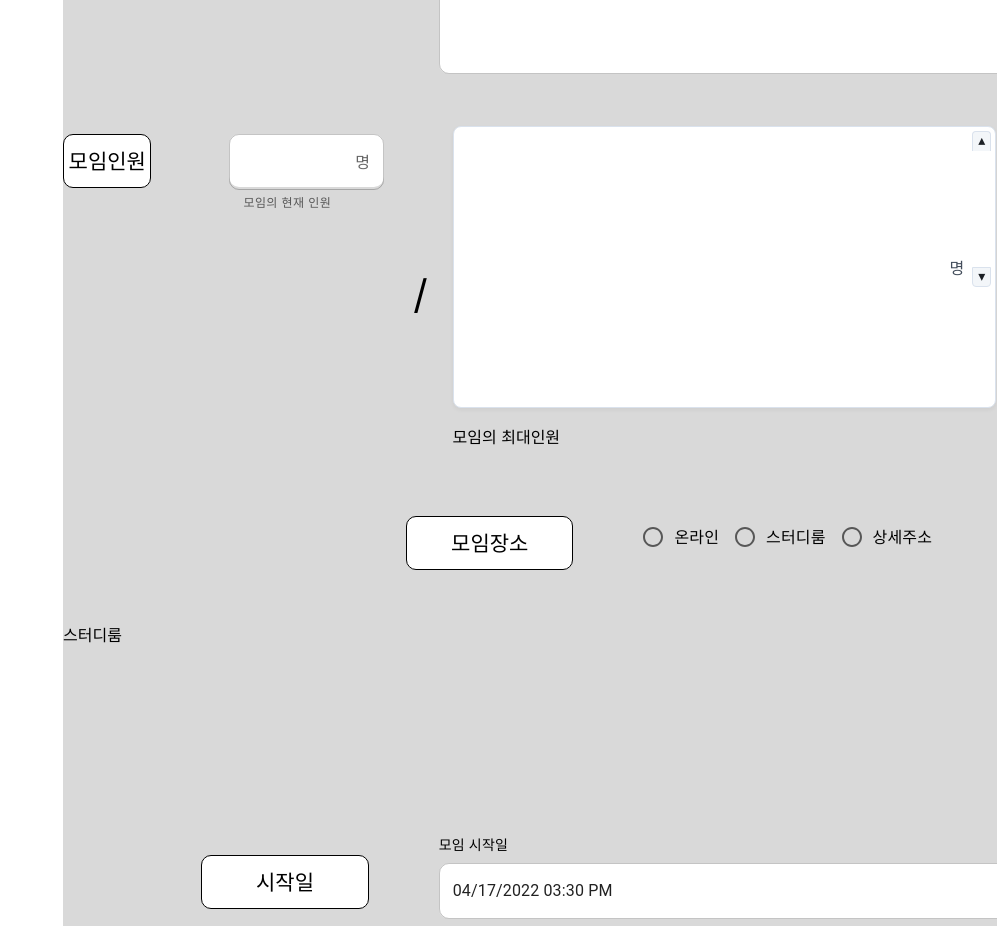
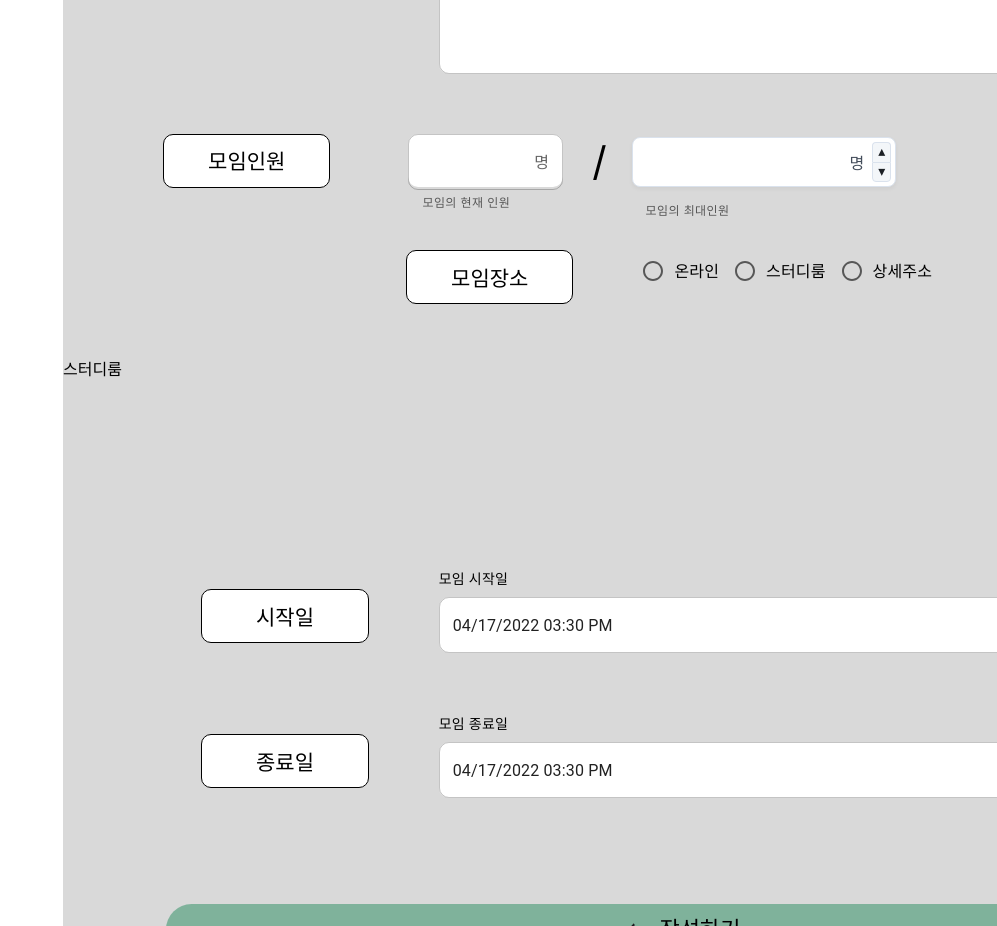
Before and after one commit to gemynd1/Study-Res-System, a React (Create React App) app in the folder src/main/frontend/: page /board/postRewrite in a window 1280 px wide. Shown: the part 820-1746 px from the top of the page, without its empty margins (283-1280 px from the left). Built offline with nearby package versions, Linux system fonts and the light colour scheme; no server answers.

Commit message:
fix: board페이지 위치수정 & group-input 수정

```diff
--- a/src/main/frontend/src/style/board.css
+++ b/src/main/frontend/src/style/board.css
@@ -7,7 +7,7 @@ div.board-page {
     position: relative;
     display: flex;
     justify-content: center;
-    /* margin-left: 30%; */
+    margin-bottom: 3%;
 }
 
 div.board-page p,
--- a/src/main/frontend/src/style/post.css
+++ b/src/main/frontend/src/style/post.css
@@ -676,13 +676,13 @@ div.MuiBox-root div.modal-title-section span.modal-title-count2 {
     margin-right: 100px;
 }
 
-div.MuiBox-root input {
+/* div.MuiBox-root input {
     position: relative;
     width: 368px;
     height: 233px;
     margin-top: 23px;
     margin-left: 92px;
-}
+} */
 
 div.MuiBox-root form.MuiBox-root {
     position: relative;
--- a/src/main/frontend/src/style/postRewrite.css
+++ b/src/main/frontend/src/style/postRewrite.css
@@ -247,6 +247,27 @@ div.postRewrite-section div.groupCount-section div.maximum-count div.MuiFormCont
     border-radius: 10px;
 }
 
+div.postRewrite-section div.groupCount-section div.maximum-count div.MuiBox-root {
+    display: flex;
+    align-items: center;
+    height: 100%;
+}
+
+div.postRewrite-section div.groupCount-section div.maximum-count p.maximum-count-text {
+    color: rgba(0, 0, 0, 0.6);
+    font-weight: 400;
+    font-size: 0.75rem;
+    line-height: 1.66;
+    letter-spacing: 0.03333em;
+    text-align: left;
+    margin-top: 3px;
+    margin-right: 0;
+    margin-bottom: 0;
+    margin-left: 0;
+    margin-left: 14px;
+    margin-right: 14px;
+}
+
 div.postRewrite-section div.meetingPoint-section {
     display: flex;
     justify-content: center;
```
